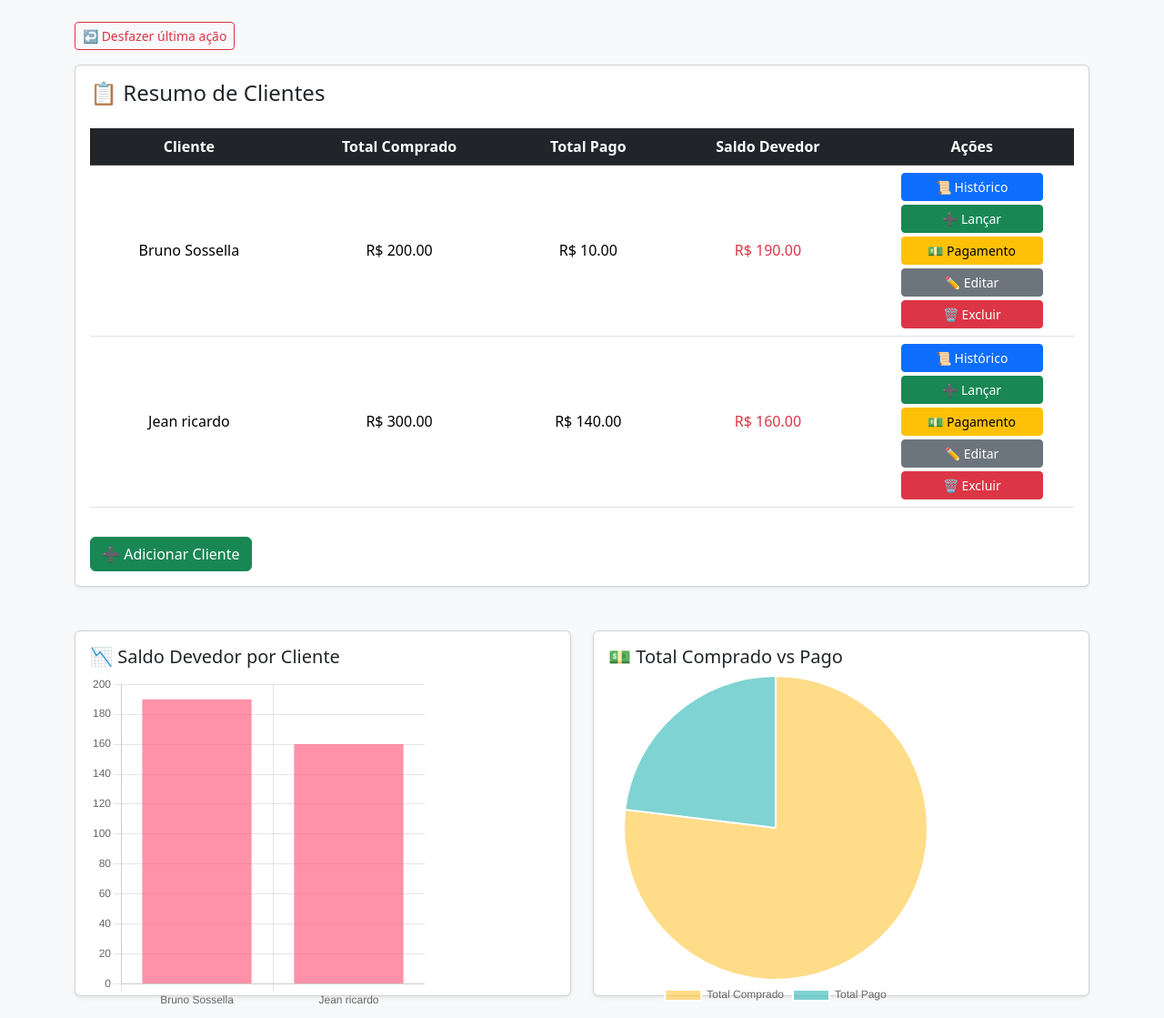
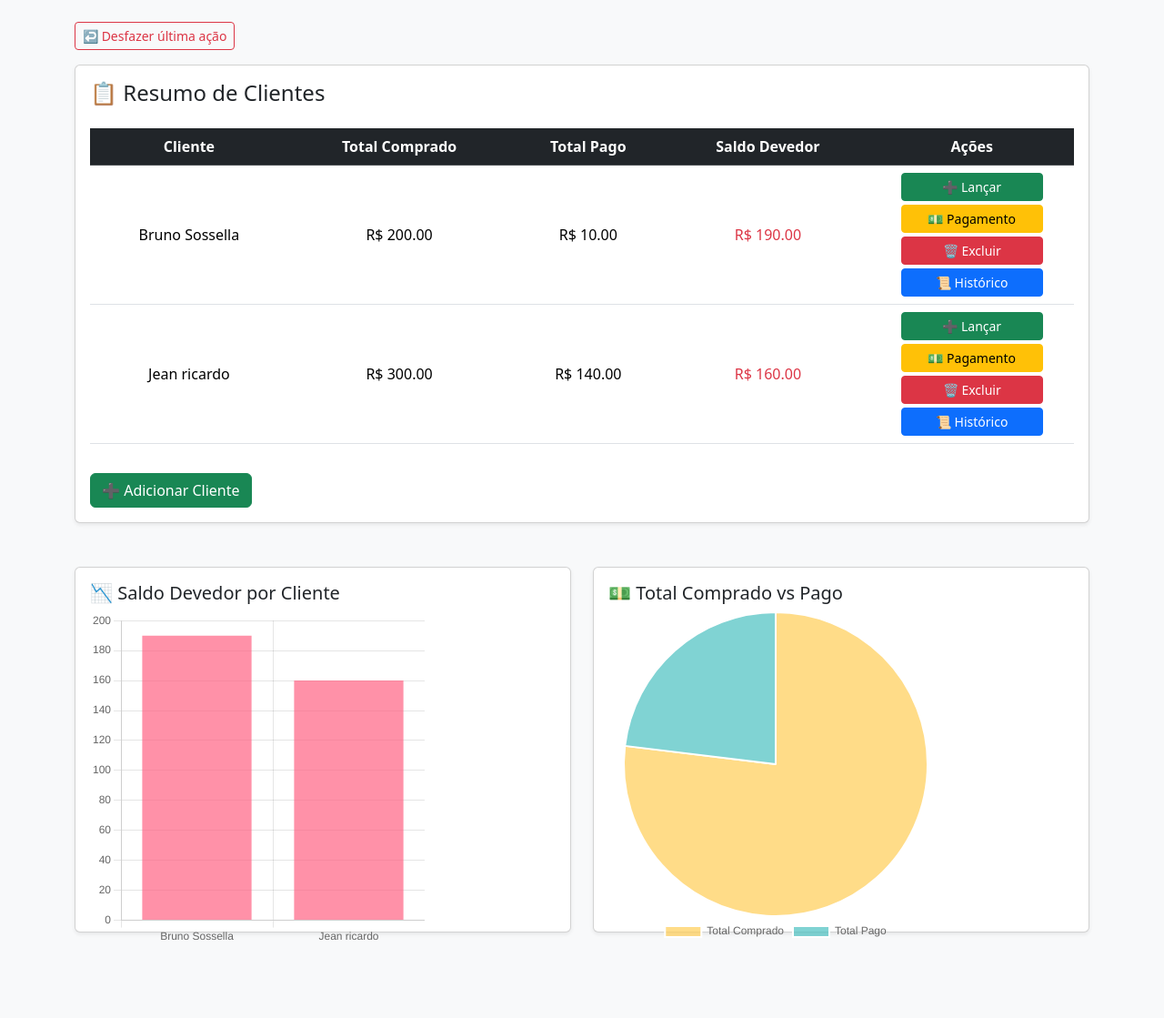
Before and after one commit to Sossella05/controle_fiado, a Flask app: page / in a window 1280 px wide. Shown: the part 56-1175 px from the top of the page at 91% size. After the commit the page ends 1105 px from the top, so only its background shows below. Run offline with Flask 3, Linux system fonts and the light colour scheme; the first user in the database is signed in; data comes from the database, SQL or seed files in the repository.

Commit message:
arrumar index

```diff
--- a/templates/index.html
+++ b/templates/index.html
@@ -55,11 +55,10 @@
               </td>
               <td>
                 <div class="d-flex flex-column align-items-center">
-                  <a href="/cliente/{{ id }}" class="btn btn-sm btn-primary mb-1 w-75">📜 Histórico</a>
                   <a href="/lancar/{{ id }}" class="btn btn-sm btn-success mb-1 w-75">➕ Lançar</a>
                   <button class="btn btn-sm btn-warning mb-1 w-75" onclick="abrirPagamento({{ id }}, '{{ nome }}')">💵 Pagamento</button>
-                  <a href="/editar/{{ id }}" class="btn btn-sm btn-secondary mb-1 w-75">✏️ Editar</a>
-                  <button class="btn btn-sm btn-danger w-75" onclick="confirmarExclusao({{ id }}, '{{ nome }}')">🗑️ Excluir</button>
+                  <button class="btn btn-sm btn-danger mb-1 w-75" onclick="confirmarExclusao({{ id }}, '{{ nome }}')">🗑️ Excluir</button>
+                  <a href="/cliente/{{ id }}" class="btn btn-sm btn-primary w-75">📜 Histórico</a>
                 </div>
               </td>
             </tr>
```
